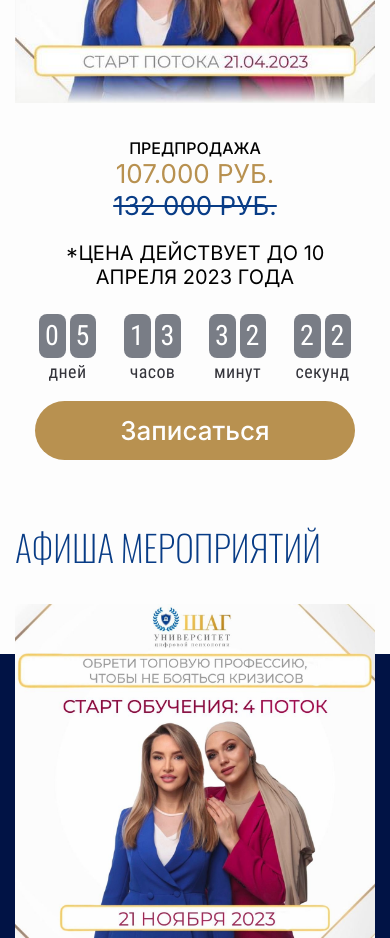
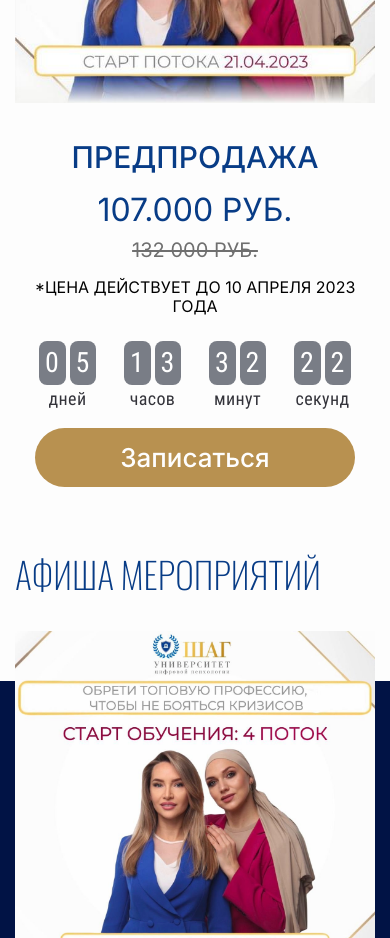
Before and after one commit to feank21/feank21.github.io, a plain HTML site: page index.html in a window 390 px wide. Shown: the part 9640-10578 px from the top of the page. Drawn offline with Linux system fonts and the light colour scheme.

Commit message:
Add files via upload

```diff
--- a/css/style.css
+++ b/css/style.css
@@ -286,6 +286,9 @@ ul, li {
 	padding-top: 5px;
 	color: #0FB939;
 }
+.open-video {
+	cursor: pointer;
+}
 
 .container {
 	max-width: 1250px;
@@ -1718,31 +1721,35 @@ body.menu-active .btn-menu span:nth-child(3) {
 	text-align: center;
 	padding: 0 10px;
 }
+.date__info-title {
+	color: #083C86;
+	margin-bottom: 15px;
+	font-size: 30px;
+	line-height: 130%;
+}
 .date__price {
 	font-family: 'Inter';
 	font-style: normal;
 	font-weight: 400;
+	font-size: 52px;
+	line-height: 120%;
+	text-transform: uppercase;
+	color: #083C86;
+	margin-bottom: 30px;
+}
+.date__price s {
 	font-size: 40px;
-	line-height: 135.02%;
-	text-transform: uppercase;
-	color: #B89150;
-	margin-bottom: 30px;
-}
-.date__price span {
-	padding: 15px;
-}
-.date__price s {
-	color: #083C86;
+	color: #6f6f6f;
 }
 .date__up {
 	font-family: 'Inter';
 	font-style: normal;
 	font-weight: 400;
-	font-size: 38px;
-	line-height: 135.02%;
+	font-size: 22px;
+	line-height: 130%;
 	text-align: center;
 	text-transform: uppercase;
-	margin-bottom: 60px;
+	margin-bottom: 40px;
 }
 .date__timer {
 	margin-bottom: 60px;
@@ -1785,12 +1792,15 @@ body.menu-active .btn-menu span:nth-child(3) {
 		flex: 0 1 280px;
 	}
 	.date__price {
-		font-size: 26px;
-		line-height: 120%;
-		margin-bottom: 20px;
+		font-size: 32px;
+		line-height: 110%;
+		margin-bottom: 10px;
+	}
+	.date__price s {
+		font-size: 20px;
 	}
 	.date__up {
-		font-size: 20px;
+		font-size: 16px;
 		line-height: 120%;
 		margin-bottom: 25px;
 	}
```
